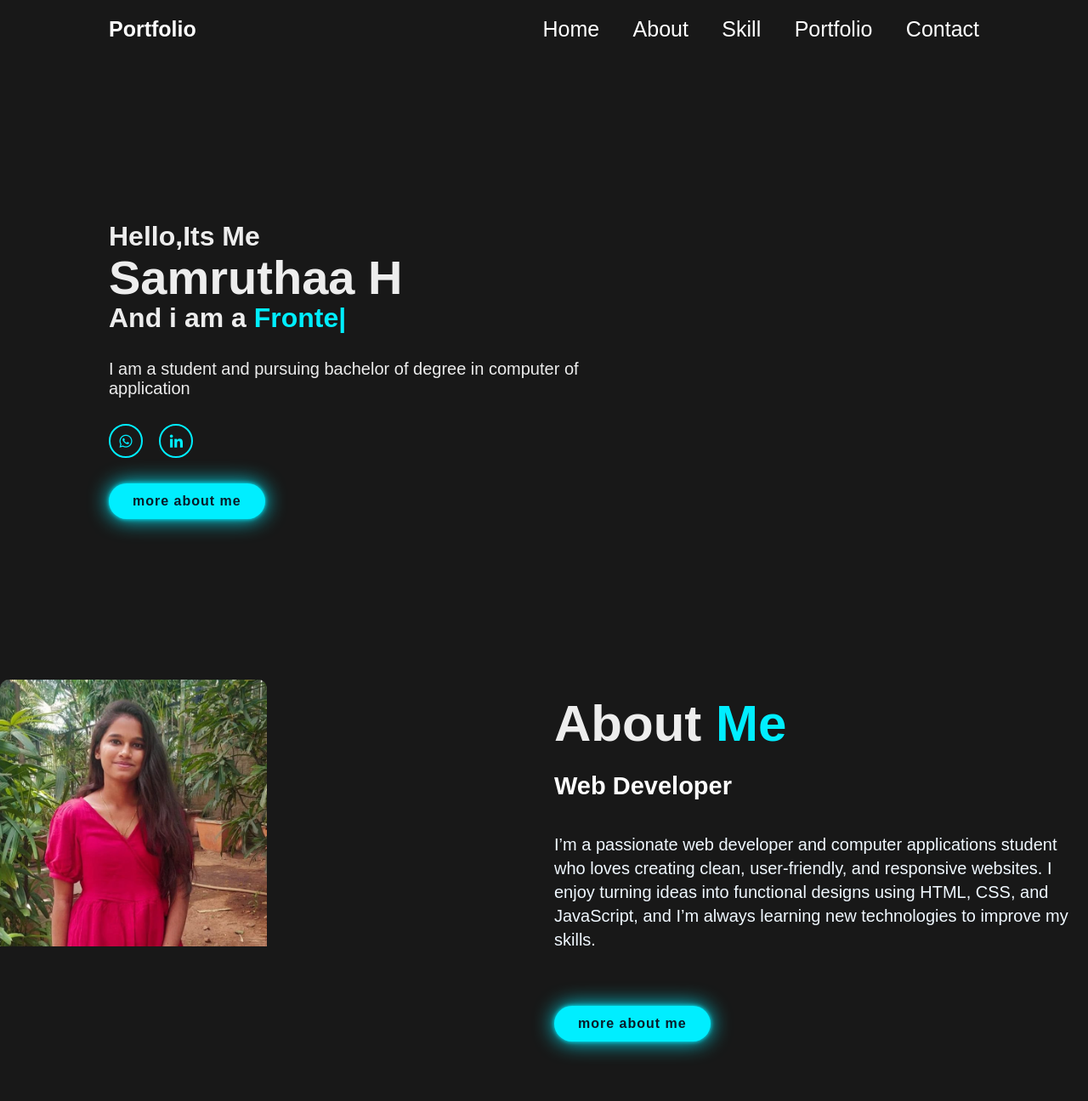
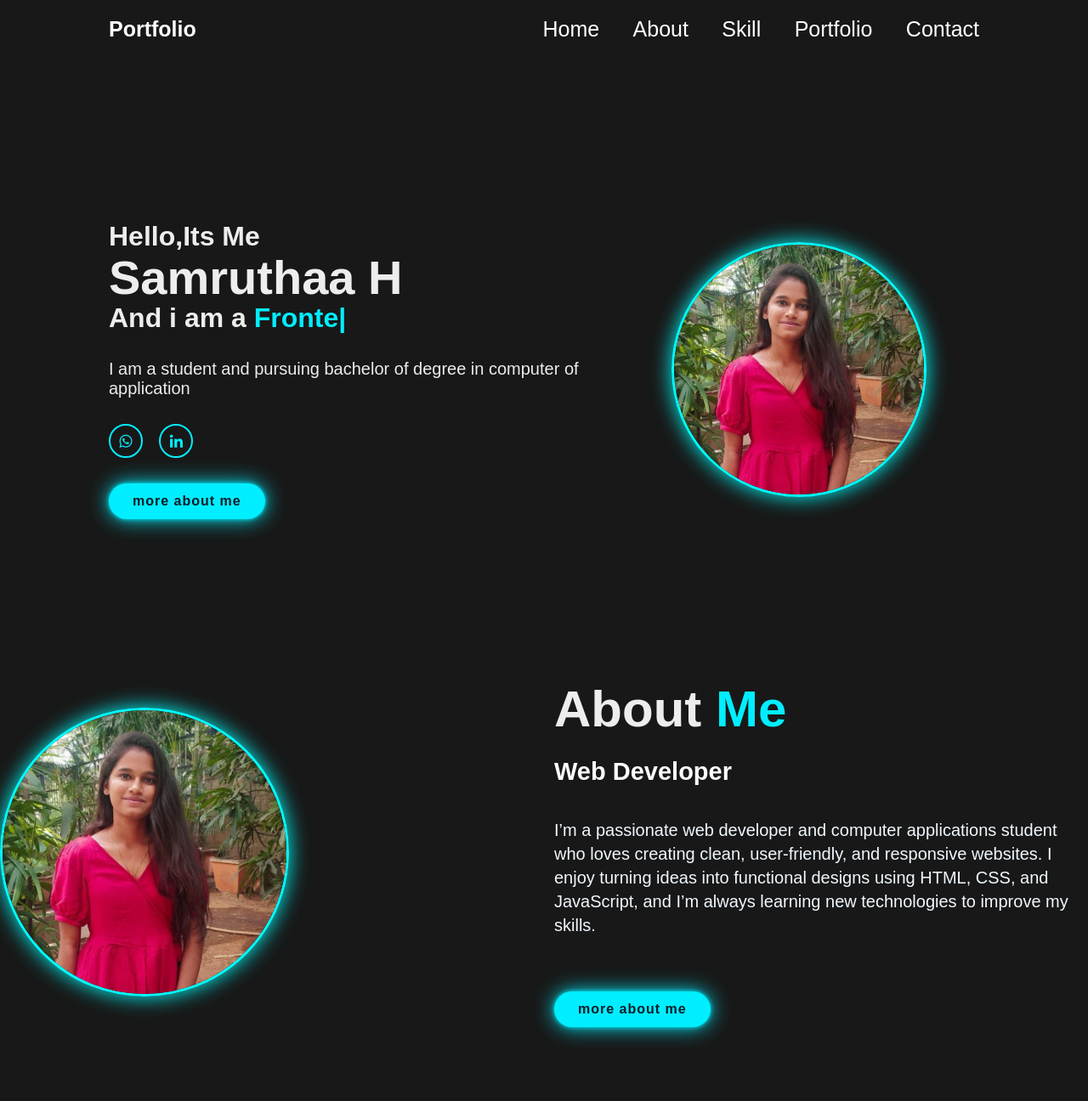
Before and after one commit to Samruthaah/Portfolio, a plain HTML site: page index.html in a window 1280 px wide. Shown: the top 1296 px of the page at 85% size. Drawn offline with nearby package versions, Linux system fonts and the light colour scheme.

Commit message:
modify the image

```diff
--- a/port.html
+++ b/index.html
@@ -31,6 +31,10 @@
                 <a href="#" style="--i:7"><i class='bx bxl-linkedin' ></i></a>
             </div>
             <a href="#" class="btn-box">more about me</a>
+            </div>
+            <div class="home-img">
+                <img src="s.jpg"/>
+
             </div>
     </section>
     <section class="about" id="about">
--- a/stylesheet.css
+++ b/stylesheet.css
@@ -63,6 +63,20 @@ body{
 }
 .home-content {
     max-width:600px;
+}
+.home-img {
+    flex: 1;
+    display: flex;
+    justify-content: center;
+}
+
+.home-img img {
+    width: 300px;
+    height: 300px;
+    border-radius: 50%;
+    border: 3px solid #00ffff;
+    object-fit: cover;
+    box-shadow: 0 0 25px #00ffff;
 }
 .home-content h3 {
     font-size:32px;
@@ -149,11 +163,12 @@ body{
 }
 .about-img img
 {
-    padding-bottom: 20%;
-    max-width: 630px;
-    height: 50;
-    width: 50%;
-    border-radius: 10px;
+   width: 340px;
+    height: 340px;
+    border-radius: 50%;
+    border: 3px solid #00ffff;
+    object-fit: cover;
+    box-shadow: 0 0 25px #00ffff
 }
 .about-text h2
 {
```
Also changed, not shown: index1.html (renamed from web1.html).
